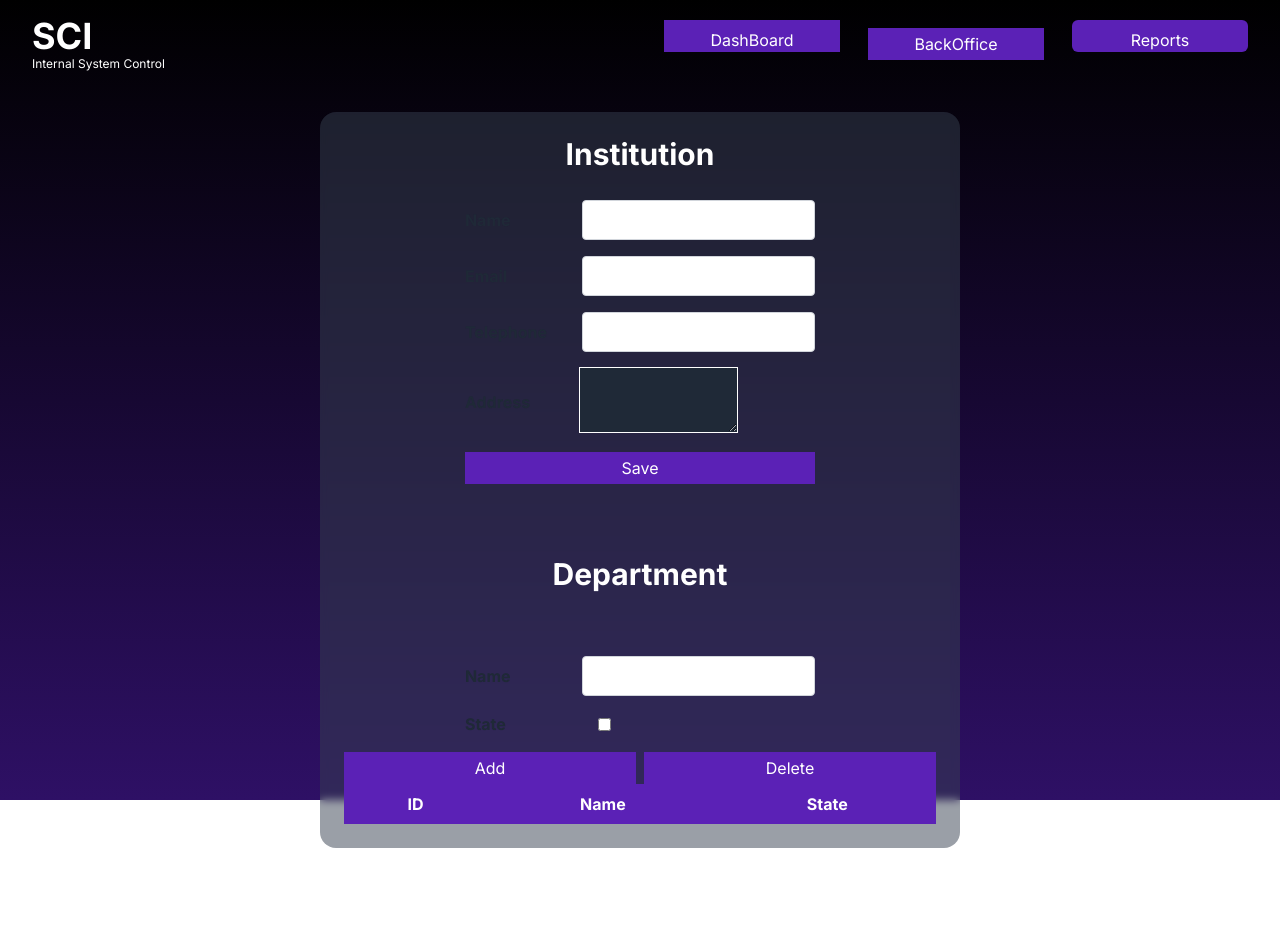
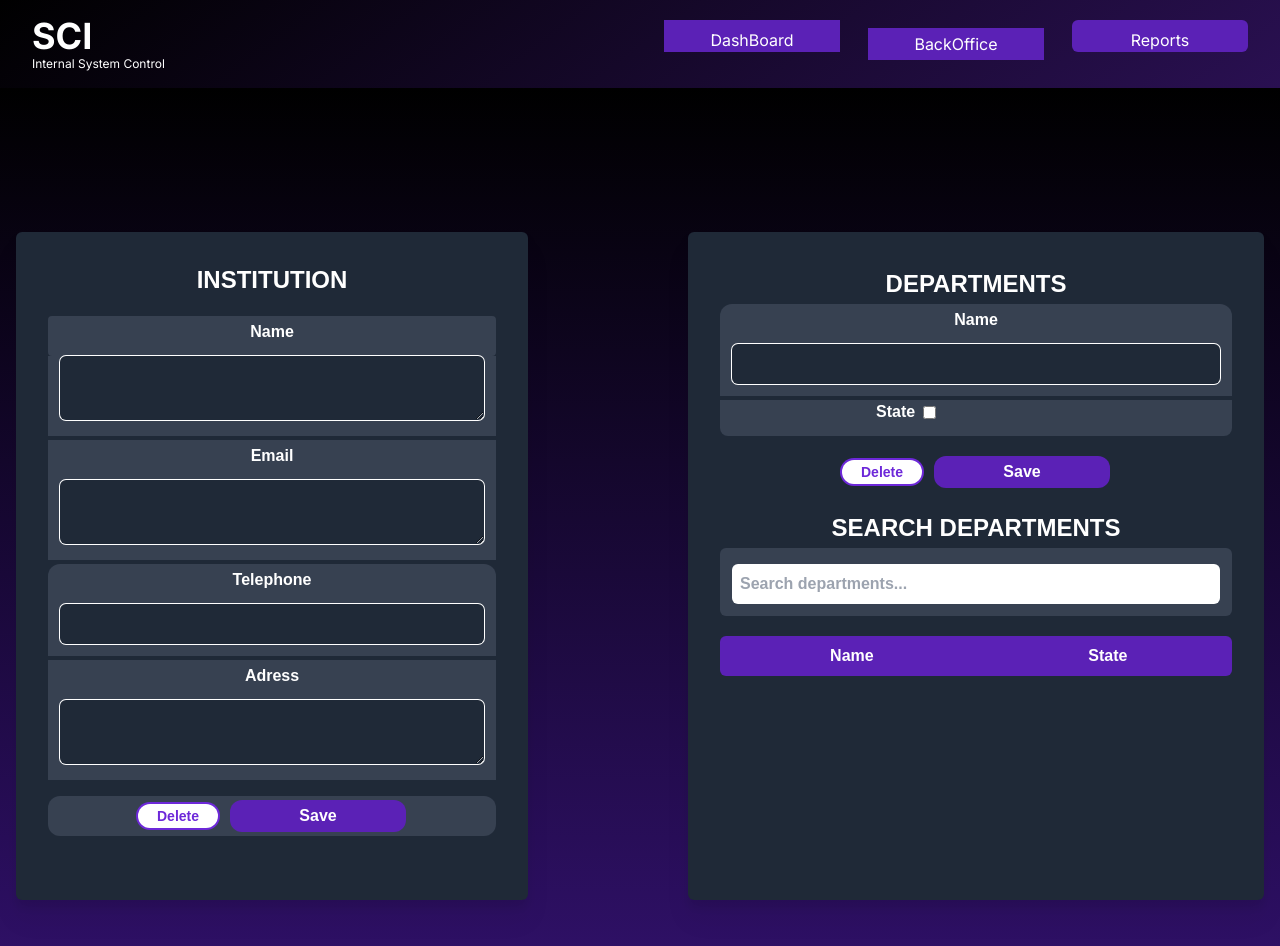
Before and after one commit to MarisolVR07/Proyect_Group-1-, a Next.js app in the folder proyect1/: page /backoffice/Institution in a window 1280 px wide. Before the commit the page ends 848 px from the top, so only its background shows below. Built offline with nearby package versions, Linux system fonts and the light colour scheme.

Commit message:
changes on institution, header and users

```diff
--- a/proyect1/src/app/backoffice/Institution/page.tsx
+++ b/proyect1/src/app/backoffice/Institution/page.tsx
@@ -1,9 +1,11 @@
 import Institution from "@/components/Institution";
+import Header from "@/components/Header";
 
 
 export default function Page() {
     return (
         <main className="w-full h-full flex flex-col items-center justify-center min-h-screen bg-gradient-to-br from-black via-100% via-violet-900  to-violet-800">
+                <Header />
                 <Institution/>
         </main>
     );
--- a/proyect1/src/app/backoffice/users/page.tsx
+++ b/proyect1/src/app/backoffice/users/page.tsx
@@ -1,9 +1,11 @@
 import Users from "@/components/Users";
+import Header from "@/components/Header";
 
 
 export default function Page() {
     return (
         <main className="w-full h-full flex flex-col items-center justify-center min-h-screen bg-gradient-to-br from-black via-100% via-violet-900  to-violet-800">
+               <Header />
                 <Users/>
         </main>
     );
--- a/proyect1/src/components/Header.tsx
+++ b/proyect1/src/components/Header.tsx
@@ -9,7 +9,7 @@ export default function Header() {
     const toggleDropdown = () => setDropdownOpen(!isDropdownOpen);
 
     return (
-        <header className="w-full bg-transparent text-white fixed py-4 px-8 top-0 z-10">
+        <header className="w-full bg-transparent text-white py-4 px-8 top-0 z-10">
         <div className="container mx-auto flex justify-between items-center">
               <div className="items-center">
                     <div className="text-4xl font-bold mr-4">SCI</div>
--- a/proyect1/src/components/Institution.tsx
+++ b/proyect1/src/components/Institution.tsx
@@ -1,16 +1,30 @@
 "use client";
-import Header from "@/components/Header";
+
 import Button from "@/components/PrimaryButton";
-import React from "react";
 import Label from "./Label";
 import TextArea from "./TextAreaForms";
-
+import InputForms from "./InputForms";
+import SecondaryButtom from "./SecondaryButton";
+import React, { useState } from "react";
 interface FormRowProps {
   label: string;
   id: string;
   type?: "text" | "checkbox" | "textarea";
 }
 
+interface SearchBarProps {
+  onSearch: (query: string) => void;
+}
+const SearchBar: React.FC<SearchBarProps> = ({ onSearch }) => {
+  return (
+    <input
+      type="text"
+      placeholder="Search departments..."
+      onChange={(e) => onSearch(e.target.value)}
+      className="w-full p-2 rounded-md"
+    />
+  );
+};
 const FormRow: React.FC<FormRowProps> = ({ label, id, type = "text" }) => {
   return (
     <div
@@ -48,49 +62,119 @@ const handleDeleteClick = () => {
 };
 
 export default function Page() {
+  const [searchQuery, setSearchQuery] = useState("");
+
+  const handleSearchChange = (query: string) => {
+    setSearchQuery(query);
+    // Agrega la lógica para filtrar los datos de la tabla
+  };
+
   return (
     <main className="relative w-full flex flex-col items-center justify-center min-h-screen bg-gradient-to-t from-violet-950 to-black pt-24">
-      <Header />
-      <div
-        className="absolute top-20 mx-auto my-8 bg-gray-700 bg-opacity-50 backdrop-blur-sm rounded-2xl w-1/2 p-6 flex flex-col items-center"
-        style={{ minHeight: "32rem" }}
+      <div className="container mx-auto flex justify-between my-8 p-4 max-w-7xl">
+       <div className="form-control flex-1 max-w-lg p-8 rounded-md items-center justify-center bg-gray-800 text-white font-poppins font-semibold drop-shadow-xl">
+          <h1 className="text-2xl mb-5">INSTITUTION</h1>
+
+          <div className="w-full mb-4 text-center">
+            <div className="bg-gray-700 w-full h-10 py-1 rounded text-center">
+              <h2 className="text-white text-base">Name</h2>
+            </div>
+
+            <div className="bg-gray-700 w-full px-3 pb-3 mb-1">
+              <TextArea id={"FirstLastName"} className={"w-full rounded-md"} />
+            </div>
+            <div className="bg-gray-700 w-full h-10 py-1 text-center">
+              <h2 className="text-white text-base"> Email</h2>
+            </div>
+            <div className="bg-gray-700 w-full px-3 pb-3 mb-1">
+              <TextArea id={"SecondLastName"} className={"w-full rounded-md"} />
+            </div>
+            <div className="bg-gray-700 w-full h-10 py-1 text-center rounded-t-xl">
+              <h2 className="text-white text-base">Telephone</h2>
+            </div>
+            <div className="bg-gray-700 w-full px-3 pb-3 mb-1">
+              <InputForms type={"text"} className="w-full rounded-md" />
+            </div>
+            <div className="bg-gray-700 w-full h-10 py-1 text-center">
+              <h2 className="text-white text-base"> Adress</h2>
+            </div>
+            <div className="bg-gray-700 w-full px-3 pb-3 mb-1">
+              <TextArea id={"SecondLastName"} className={"w-full rounded-md"} />
+            </div>
+            <div className="relative  w-full h-10 flex flex-col space-y-4 rounded-xl bg-gray-700 py-1 px-3 my-4 items-center justify-center">
+              <div className="flex w-full space-x-3 rounded-xl  py-1 px-3 my-4 items-center justify-center">
+                <SecondaryButtom
+                  onClick={handleDeleteClick}
+                  className="rounded-xl"
                 >
-        <h1 className="text-white text-3xl font-bold text-center mb-7">
-          Institution
-        </h1>
-        <form className="flex flex-col">
-          <FormRow label="Name" id="name" />
-          <FormRow label="Email" id="email" />
-          <FormRow label="Telephone" id="phone" />
-          <FormRow label="Address" id="address" type="textarea" />
-          <Button onClick={handleSaveClick} className="mb-2 w-full">
+                  Delete
+                </SecondaryButtom>
+                <Button onClick={handleSaveClick} className="rounded-xl ">
                   Save
                 </Button>
-          <h1 className="text-white text-3xl font-bold text-center mb-16 mt-16">
-            Department
-          </h1>
-          <FormRow label="Name" id="name" />
-          <FormRow label="State" id="state" type="checkbox" />
-        </form>
-        <div className="flex w-full space-x-2">
-          <Button onClick={handleAddClick} className="flex-1">
-            Add
-          </Button>
-          <Button onClick={handleDeleteClick} className="flex-1">
+              </div>
+            </div>
+          </div>
+
+          </div>
+
+
+            <div className="form-control flex-1 max-w-xl p-8 rounded-md bg-gray-800 text-white font-poppins font-semibold drop-shadow-xl">
+            <div className=" w-full h-10 py-1 items-center justify-center text-center">
+              <h2 className="text-2xl text-white mb-5 ">DEPARTMENTS</h2>
+            </div>
+
+            <div className="bg-gray-700 w-full h-10 py-1 text-center rounded-t-xl">
+              <h2 className="text-white text-base">Name</h2>
+            </div>
+            <div className="bg-gray-700 w-full px-3 pb-3 mb-1">
+              <InputForms type={"text"} className="w-full rounded-md" />
+            </div>
+            <div className="bg-gray-700 w-full px-3 pb-3 flex items-center justify-start rounded-b-btn">
+              <label htmlFor="stateCheckbox" className="text-white ml-36">
+                State
+              </label>
+              <input
+                type="checkbox"
+                id="stateCheckbox"
+                name="stateCheckbox"
+                className="ml-2"
+              />
+            </div>
+            <div className="flex w-full space-x-3 rounded-xl  py-1 px-3 my-4 items-center justify-center">
+              <SecondaryButtom
+                onClick={handleDeleteClick}
+                className="rounded-xl"
+              >
                 Delete
+              </SecondaryButtom>
+              <Button onClick={handleSaveClick} className="rounded-xl ">
+                Save
               </Button>
             </div>
-        <div className="w-full overflow-x-auto">
+            <div className=" w-full h-10 py-1 items-center justify-center text-center">
+                <h2 className="text-2xl text-white mb-5 ">
+                  {" "}
+                  SEARCH DEPARTMENTS
+                </h2>
+              </div>
+
+              <div className=" w-full px-3 pb-3 pt-4 mb-1 bg-gray-700 rounded-md items-center justify-center">
+                <SearchBar onSearch={handleSearchChange} />
+              </div>
+              <div className="overflow-x-auto mt-4 rounded-md">
                 <table className="table-auto w-full">
                   <thead>
                     <tr className="bg-violet-800 text-white">
-                <th className="px-4 py-2">ID</th>
                       <th className="px-4 py-2">Name</th>
                       <th className="px-4 py-2">State</th>
                     </tr>
                   </thead>
-            <tbody>{/* Aquí se cargarán los datos dinámicamente */}</tbody>
+                  <tbody>
+                    {/* Aquí se cargarán los datos dinámicamente */}
+                  </tbody>
                 </table>
+              </div>
             </div>
             </div>
     </main>
--- a/proyect1/src/components/Users.tsx
+++ b/proyect1/src/components/Users.tsx
@@ -1,14 +1,20 @@
 "use client";
-import Header from "@/components/Header";
+
 import Button from "@/components/PrimaryButton";
 import Label from "./Label";
 import TextArea from "./TextAreaForms";
 import React, { useState } from "react";
+import InputForms from "./InputForms";
 
+import SecondaryButtom from "./SecondaryButton";
 interface FormRowProps {
   label: string;
   id: string;
   type?: "text" | "checkbox" | "textarea";
+}
+
+interface SearchBarProps {
+  onSearch: (query: string) => void;
 }
 
 const FormRow: React.FC<FormRowProps> = ({ label, id, type = "text" }) => {
@@ -37,6 +43,17 @@ const FormRow: React.FC<FormRowProps> = ({ label, id, type = "text" }) => {
   );
 };
 
+const SearchBar: React.FC<SearchBarProps> = ({ onSearch }) => {
+  return (
+    <input
+      type="text"
+      placeholder="Search users..."
+      onChange={(e) => onSearch(e.target.value)}
+      className="w-full p-2 rounded-md"
+    />
+  );
+};
+
 const handleSaveClick = () => {
   console.log("Save");
 };
@@ -44,46 +61,67 @@ const handleDeleteClick = () => {
   console.log("Delete");
 };
 
-
 export default function Page() {
   const [isDropdownOpen, setIsDropdownOpen] = useState(false);
+  const [searchQuery, setSearchQuery] = useState("");
+
   const toggleDropdown = () => {
     setIsDropdownOpen(!isDropdownOpen);
   };
 
+  const handleSearchChange = (query: string) => {
+    setSearchQuery(query);
+    // Agrega la lógica para filtrar los datos de la tabla
+  };
+
   return (
     <main className="relative w-full flex flex-col items-center justify-center min-h-screen bg-gradient-to-t from-violet-950 to-black pt-24">
-        <Header />
-        <div
-            className="absolute top-20 mx-auto my-8 bg-gray-700 bg-opacity-50 backdrop-blur-sm rounded-2xl w-1/2 p-6 flex flex-col items-center"
-            style={{ minHeight: "32rem" }}
-        >
-            <h1 className="text-white text-3xl font-bold text-center mb-7">
-                Users
-            </h1>
-            <form className="flex flex-col">
-                <FormRow label="Name" id="name" />
-                <FormRow label="Last Name" id="lastName1" />
-                <FormRow label="Last Name" id="lastName2" />
-                <FormRow label="State" id="state" type="checkbox" />
-            </form>
-
-            <div className="flex w-full space-x-2 mb-2">  {/* Reduce el espacio aquí */}
-                <Button onClick={handleSaveClick} className="flex-1">
-                    Save
-                </Button>
-                <Button onClick={handleDeleteClick} className="flex-1">
-                    Delete
-                </Button>
+      <div className="container mx-auto flex justify-between my-8 p-4 max-w-7xl">
+        <div className="form-control flex-1 max-w-lg p-8 rounded-md items-center justify-center bg-gray-800 text-white font-poppins font-semibold drop-shadow-xl">
+          <h1 className="text-2xl text-white mb-5">USERS</h1>
+          <div className="w-full mb-4 text-center">
+            <div className="bg-gray-700 w-full h-10 py-1 text-center rounded-t-xl">
+              <h2 className="text-white text-base">Name</h2>
+            </div>
+            <div className="bg-gray-700 w-full px-3 pb-3 mb-1">
+              <InputForms type={"text"} className="w-full rounded-md" />
+            </div>
+            <div className="bg-gray-700 w-full h-10 py-1 text-center">
+              <h2 className="text-white text-base">First Last Name</h2>
             </div>
 
-            <Button onClick={toggleDropdown} className="mb-20 w-full">
+            <div className="bg-gray-700 w-full px-3 pb-3 mb-1">
+              <TextArea id={"FirstLastName"} className={"w-full rounded-md"} />
+            </div>
+            <div className="bg-gray-700 w-full h-10 py-1 text-center">
+              <h2 className="text-white text-base"> Second Last Name</h2>
+            </div>
+
+            <div className="bg-gray-700 w-full px-3 pb-3 mb-1">
+              <TextArea id={"SecondLastName"} className={"w-full rounded-md"} />
+            </div>
+            <div className="bg-gray-700 w-full px-3 pb-3 flex items-center justify-start rounded-b-btn">
+              <label htmlFor="stateCheckbox" className="text-white ml-36">
+                State
+              </label>
+              <input
+                type="checkbox"
+                id="stateCheckbox"
+                name="stateCheckbox"
+                className="ml-2"
+              />
+            </div>
+          </div>
+
+          <div className="relative  w-full h-10 flex flex-col space-y-4 rounded-xl bg-gray-700 py-1 px-3 my-4 items-center justify-center">
+            <SecondaryButtom
+              onClick={toggleDropdown}
+              className="rounded-xl w-40 "
+            >
               Roles
-            </Button>
-
-            <div className="relative w-full">
+            </SecondaryButtom>
             {isDropdownOpen && (
-                    <div className="absolute z-10 w-full bg-white rounded-md shadow-lg">
+              <div className="absolute z-10 w-48 bg-white rounded-md shadow-lg mt-2">
                 <a
                   href="#"
                   className="block px-4 py-2 text-sm text-gray-700 hover:bg-gray-100"
@@ -99,8 +137,25 @@ return (
               </div>
             )}
           </div>
+          <div className="flex w-full space-x-3 rounded-xl  py-1 px-3 my-4 items-center justify-center">
+            <SecondaryButtom onClick={handleDeleteClick} className="rounded-xl">
+              Delete
+            </SecondaryButtom>
+            <Button onClick={handleSaveClick} className="rounded-xl ">
+              Save
+            </Button>
+          </div>
+        </div>
 
-            <div className="w-full overflow-x-auto">
+        <div className="form-control flex-1 max-w-xl p-8 rounded-md bg-gray-800 text-white font-poppins font-semibold drop-shadow-xl">
+          <div className=" w-full h-10 py-1 items-center justify-center text-center">
+            <h2 className="text-2xl text-white"> SEARCH USERS</h2>
+          </div>
+
+          <div className=" w-full px-3 pb-3 pt-4 mb-1 bg-gray-700 rounded-md items-center justify-center">
+            <SearchBar onSearch={handleSearchChange} />
+          </div>
+          <div className="overflow-x-auto mt-4 rounded-md">
             <table className="table-auto w-full">
               <thead>
                 <tr className="bg-violet-800 text-white">
@@ -115,6 +170,7 @@ return (
             </table>
           </div>
         </div>
+      </div>
     </main>
   );
 }
```
Lines whose indentation alone changed are shown as unchanged.
